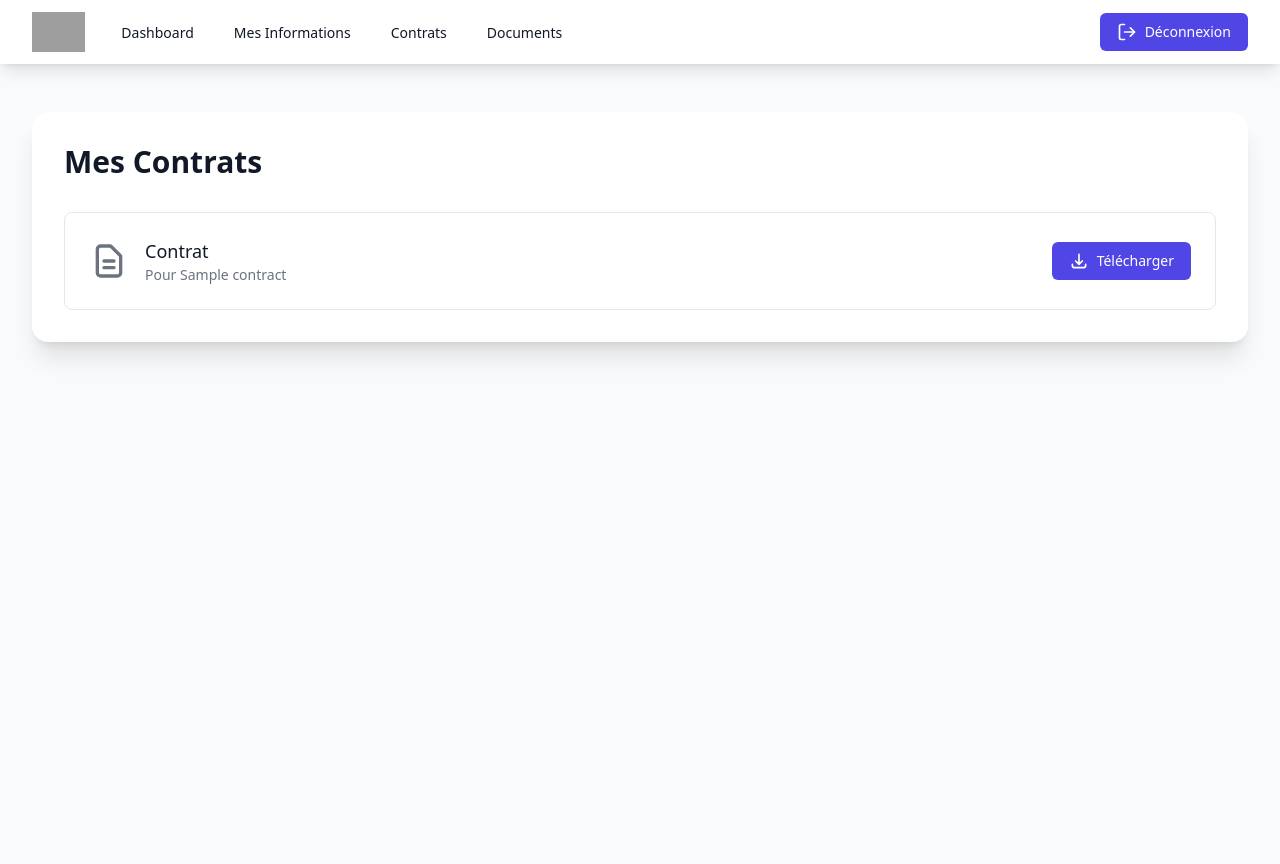
After one commit to kamalnj/projectSrm, a CodeIgniter 4 app: the page made by app/Views/user/contracts.php in a window 1280 px wide. The commit adds this page. Run offline with PHP 8.4 and a stand-in for CodeIgniter, Linux system fonts and the light colour scheme; the template is opened without the code that fills it: most values are stand-ins (such as "Sample title", 1, 10 or a date in 2020); some libraries are stand-ins or nearby versions; grey boxes are pictures that could not be loaded.

Commit message:
document contrat

```diff
--- a/app/Controllers/AuthController.php
+++ b/app/Controllers/AuthController.php
@@ -50,7 +50,7 @@ class AuthController extends BaseController
                 'isLoggedIn' => true,
             ]);
 
-            return redirect()->to($user['role'] === 'admin' ? '/admin' : '/dashboard');
+            return redirect()->to($user['role'] === 'admin' ? '/admin' : '/user');
         }
 
         return redirect()->back()->with('error', 'Invalid login credentials');
--- a/app/Controllers/user/InfoClientsController.php
+++ b/app/Controllers/user/InfoClientsController.php
@@ -60,6 +60,6 @@ class InfoClientsController extends Controller
             $model->save($data);
         }
 
-        return redirect()->to('/my-informations-contact')->with('message', 'Données enregistrées avec succès.');
+        return redirect()->to('/user/my-informations-contact')->with('message', 'Données enregistrées avec succès.');
     }
 }
--- a/app/Controllers/user/InfoFLRController.php
+++ b/app/Controllers/user/InfoFLRController.php
@@ -67,6 +67,6 @@ class InfoFLRController extends BaseController
             $model->save($data);
         }
 
-        return redirect()->to('/my-informations-clients')->with('success', 'Informations enregistrées avec succès.');
+        return redirect()->to('/user/my-informations-clients')->with('success', 'Informations enregistrées avec succès.');
     }
 }
--- a/app/Controllers/user/InfoGeneralController.php
+++ b/app/Controllers/user/InfoGeneralController.php
@@ -68,7 +68,7 @@ class InfoGeneralController extends Controller
             $model->insert((object)$data);
         }
 
-        return redirect()->to('/my-informations-flr');
+        return redirect()->to('/user/my-informations-flr');
     }
 
 }
--- /dev/null
+++ b/app/Views/user/contracts.php
@@ -0,0 +1,64 @@
+<!DOCTYPE html>
+<html lang="fr">
+
+<head>
+    <meta charset="UTF-8">
+    <meta name="viewport" content="width=device-width, initial-scale=1.0">
+    <title>Contrats</title>
+    <script src="https://cdn.tailwindcss.com"></script>
+</head>
+
+<body class="bg-gray-50">
+    <?php include 'navUser.php'; ?>
+
+    <div class="min-h-screen py-12 px-4 sm:px-6 lg:px-8">
+        <div class="max-w-7xl mx-auto">
+            <div class="bg-white shadow-xl rounded-2xl p-8">
+                <h1 class="text-3xl font-bold text-gray-900 mb-8">Mes Contrats</h1>
+
+                <?php if (session()->getFlashdata('error')): ?>
+                    <div class="bg-red-100 border-l-4 border-red-500 text-red-700 p-4 mb-6" role="alert">
+                        <p><?= session()->getFlashdata('error') ?></p>
+                    </div>
+                <?php endif; ?>
+
+                <?php if (!$contract): ?>
+                    <div class="text-center py-12">
+                        <div class="mb-4">
+                            <svg class="mx-auto h-12 w-12 text-gray-400" fill="none" stroke="currentColor" viewBox="0 0 24 24">
+                                <path stroke-linecap="round" stroke-linejoin="round" stroke-width="2" d="M9 12h6m-6 4h6m2 5H7a2 2 0 01-2-2V5a2 2 0 012-2h5.586a1 1 0 01.707.293l5.414 5.414a1 1 0 01.293.707V19a2 2 0 01-2 2z"/>
+                            </svg>
+                        </div>
+                        <h3 class="mt-2 text-sm font-medium text-gray-900">Aucun contrat disponible</h3>
+                        <p class="mt-1 text-sm text-gray-500">
+                            Votre contrat n'est pas encore disponible. Veuillez patienter jusqu'à ce que l'administrateur l'envoie.
+                        </p>
+                    </div>
+                <?php else: ?>
+                    <div class="border rounded-lg p-6 flex items-center justify-between">
+                        <div class="flex items-center">
+                            <svg class="h-10 w-10 text-gray-500" fill="none" stroke="currentColor" viewBox="0 0 24 24">
+                                <path stroke-linecap="round" stroke-linejoin="round" stroke-width="2" d="M9 12h6m-6 4h6m2 5H7a2 2 0 01-2-2V5a2 2 0 012-2h5.586a1 1 0 01.707.293l5.414 5.414a1 1 0 01.293.707V19a2 2 0 01-2 2z"/>
+                            </svg>
+                            <div class="ml-4">
+                                <h2 class="text-lg font-medium text-gray-900">Contrat</h2>
+                                <p class="text-sm text-gray-500">
+                                    Pour <?= isset($contract['nom_fournisseur']) ? $contract['nom_fournisseur'] : 'Inconnu' ?>
+                                </p>
+                            </div>
+                        </div>
+                        <a href="/contracts/download/<?= $contract['id'] ?>"
+                           class="inline-flex items-center px-4 py-2 border border-transparent text-sm font-medium rounded-md text-white bg-indigo-600 hover:bg-indigo-700 focus:outline-none focus:ring-2 focus:ring-offset-2 focus:ring-indigo-500">
+                            <svg class="mr-2 h-5 w-5" fill="none" stroke="currentColor" viewBox="0 0 24 24">
+                                <path stroke-linecap="round" stroke-linejoin="round" stroke-width="2" d="M4 16v1a3 3 0 003 3h10a3 3 0 003-3v-1m-4-4l-4 4m0 0l-4-4m4 4V4"/>
+                            </svg>
+                            Télécharger
+                        </a>
+                    </div>
+                <?php endif; ?>
+            </div>
+        </div>
+    </div>
+</body>
+
+</html>
--- a/app/Views/user/documents.php
+++ b/app/Views/user/documents.php
@@ -29,7 +29,7 @@
             </div>
         <?php endif; ?>
 
-        <form action="/documents/upload" method="post" enctype="multipart/form-data" class="space-y-8">
+        <form action="/user/documents/upload" method="post" enctype="multipart/form-data" class="space-y-8">
             <div class="grid grid-cols-1 md:grid-cols-2 lg:grid-cols-3 gap-8">
                 <!-- RC -->
                 <div class="bg-white rounded-xl shadow-sm border border-gray-200 overflow-hidden">
--- a/app/Views/user/info_F_L_R.php
+++ b/app/Views/user/info_F_L_R.php
@@ -13,7 +13,7 @@
 
     <div class="min-h-screen py-12 px-4 sm:px-6 lg:px-8">
         <div class="max-w-7xl mx-auto">
-            <form method="post" action="/my-informations-flr/store" class="bg-white shadow-xl rounded-2xl p-8">
+            <form method="post" action="/user/my-informations-flr/store" class="bg-white shadow-xl rounded-2xl p-8">
                 <div class="mb-8">
                     <h2 class="text-3xl font-bold text-gray-900">Informations Financières, Légales et Réglementaires</h2>
                     <p class="mt-2 text-sm text-gray-500">
@@ -188,7 +188,7 @@
                 <div class="mt-8 flex justify-between">
                     <button
                         type="button"
-                        onclick="window.location.href='/my-informations-general'"
+                        onclick="window.location.href='/user/my-informations-general'"
                         class="px-6 py-3 bg-gray-600 text-white font-medium rounded-lg shadow-lg hover:bg-gray-700 focus:outline-none focus:ring-2 focus:ring-gray-500 focus:ring-offset-2 transition-colors duration-200">
                         Précédent
                     </button>
--- a/app/Views/user/info_clients.php
+++ b/app/Views/user/info_clients.php
@@ -13,7 +13,7 @@
 
     <div class="min-h-screen py-12 px-4 sm:px-6 lg:px-8">
         <div class="max-w-7xl mx-auto">
-            <form method="post" action="<?= base_url('/my-informations-clients/store'); ?>" class="bg-white shadow-xl rounded-2xl p-8">
+            <form method="post" action="<?= base_url('/user/my-informations-clients/store'); ?>" class="bg-white shadow-xl rounded-2xl p-8">
                 <div class="mb-8">
                     <h2 class="text-3xl font-bold text-gray-900">Références et Clients</h2>
                     <p class="mt-2 text-sm text-gray-500">
@@ -50,7 +50,7 @@
                 <div class="mt-8 flex justify-between">
                     <button
                         type="button"
-                        onclick="window.location.href='/my-informations-flr'"
+                        onclick="window.location.href='/user/my-informations-flr'"
                         class="px-6 py-3 bg-gray-600 text-white font-medium rounded-lg shadow-lg hover:bg-gray-700 focus:outline-none focus:ring-2 focus:ring-gray-500 focus:ring-offset-2 transition-colors duration-200">
                         Précédent
                     </button>
--- a/app/Views/user/info_commentaires.php
+++ b/app/Views/user/info_commentaires.php
@@ -13,7 +13,7 @@
 
     <div class="min-h-screen py-12 px-4 sm:px-6 lg:px-8">
         <div class="max-w-7xl mx-auto">
-            <form id="commentForm" method="post" action="/my-informations-commentaires/store" class="bg-white shadow-xl rounded-2xl p-8">
+            <form id="commentForm" method="post" action="/user/my-informations-commentaires/store" class="bg-white shadow-xl rounded-2xl p-8">
                 <div class="mb-8">
                     <h2 class="text-3xl font-bold text-gray-900">Commentaires et Remarques</h2>
                     <p class="mt-2 text-sm text-gray-500">
@@ -46,7 +46,7 @@
                 <div class="mt-8 flex justify-between">
                     <button
                         type="button"
-                        onclick="window.location.href='/my-informations-contact'"
+                        onclick="window.location.href='/user/my-informations-contact'"
                         class="px-6 py-3 bg-gray-600 text-white font-medium rounded-lg shadow-lg hover:bg-gray-700 focus:outline-none focus:ring-2 focus:ring-gray-500 focus:ring-offset-2 transition-colors duration-200">
                         Précédent
                     </button>
--- a/app/Views/user/info_contact.php
+++ b/app/Views/user/info_contact.php
@@ -13,7 +13,7 @@
 
     <div class="min-h-screen py-12 px-4 sm:px-6 lg:px-8">
         <div class="max-w-7xl mx-auto">
-            <form method="post" action="/my-informations-contact/store" class="bg-white shadow-xl rounded-2xl p-8">
+            <form method="post" action="/user/my-informations-contact/store" class="bg-white shadow-xl rounded-2xl p-8">
                 <div class="mb-8">
                     <h2 class="text-3xl font-bold text-gray-900">Informations de Contact</h2>
                     <p class="mt-2 text-sm text-gray-500">
@@ -76,7 +76,7 @@
                 <div class="mt-8 flex justify-between">
                     <button
                         type="button"
-                        onclick="window.location.href='/my-informations-clients'"
+                        onclick="window.location.href='/user/my-informations-clients'"
                         class="px-6 py-3 bg-gray-600 text-white font-medium rounded-lg shadow-lg hover:bg-gray-700 focus:outline-none focus:ring-2 focus:ring-gray-500 focus:ring-offset-2 transition-colors duration-200">
                         Précédent
                     </button>
--- a/app/Views/user/info_general.php
+++ b/app/Views/user/info_general.php
@@ -14,7 +14,7 @@
 
     <div class="min-h-screen py-12 px-4 sm:px-6 lg:px-8">
         <div class="max-w-7xl mx-auto">
-            <form method="post" action="/my-informations-general/store" class="bg-white shadow-xl rounded-2xl p-8">
+            <form method="post" action="/user/my-informations-general/store" class="bg-white shadow-xl rounded-2xl p-8">
                 <div class="mb-8">
                     <h2 class="text-3xl font-bold text-gray-900">Informations Générales</h2>
                     <p class="mt-2 text-sm text-gray-500">
--- a/app/Views/user/navUser.php
+++ b/app/Views/user/navUser.php
@@ -6,16 +6,16 @@
                     <img class="h-10 w-auto" src="https://tailwindui.com/plus/img/logos/mark.svg?color=indigo&shade=600" alt="Logo">
                 </div>
                 <div class="hidden sm:ml-8 sm:flex sm:space-x-8">
-                    <a href="/dashboard" class="inline-flex items-center px-1 pt-1 text-sm font-medium text-gray-900 border-b-2 border-transparent hover:border-indigo-500 hover:text-indigo-600 transition-colors duration-200">
+                    <a href="/user" class="inline-flex items-center px-1 pt-1 text-sm font-medium text-gray-900 border-b-2 border-transparent hover:border-indigo-500 hover:text-indigo-600 transition-colors duration-200">
                         Dashboard
                     </a>
-                    <a href="/my-informations-general" class="inline-flex items-center px-1 pt-1 text-sm font-medium text-gray-900 border-b-2 border-transparent hover:border-indigo-500 hover:text-indigo-600 transition-colors duration-200">
+                    <a href="/user/my-informations-general" class="inline-flex items-center px-1 pt-1 text-sm font-medium text-gray-900 border-b-2 border-transparent hover:border-indigo-500 hover:text-indigo-600 transition-colors duration-200">
                         Mes Informations
                     </a>
-                    <a href="/contracts" class="inline-flex items-center px-1 pt-1 text-sm font-medium text-gray-900 border-b-2 border-transparent hover:border-indigo-500 hover:text-indigo-600 transition-colors duration-200">
+                    <a href="/user/contracts" class="inline-flex items-center px-1 pt-1 text-sm font-medium text-gray-900 border-b-2 border-transparent hover:border-indigo-500 hover:text-indigo-600 transition-colors duration-200">
                         Contrats
                     </a>
-                    <a href="/documents" class="inline-flex items-center px-1 pt-1 text-sm font-medium text-gray-900 border-b-2 border-transparent hover:border-indigo-500 hover:text-indigo-600 transition-colors duration-200">
+                    <a href="/user/documents" class="inline-flex items-center px-1 pt-1 text-sm font-medium text-gray-900 border-b-2 border-transparent hover:border-indigo-500 hover:text-indigo-600 transition-colors duration-200">
                         Documents
                     </a>
                 </div>
```
Also changed, not shown: app/Config/Routes.php (+26 -19 lines), app/Controllers/user/ContractsController.php (added, +55 -0 lines), app/Controllers/user/InfoContactController.php (+6 -6 lines).
